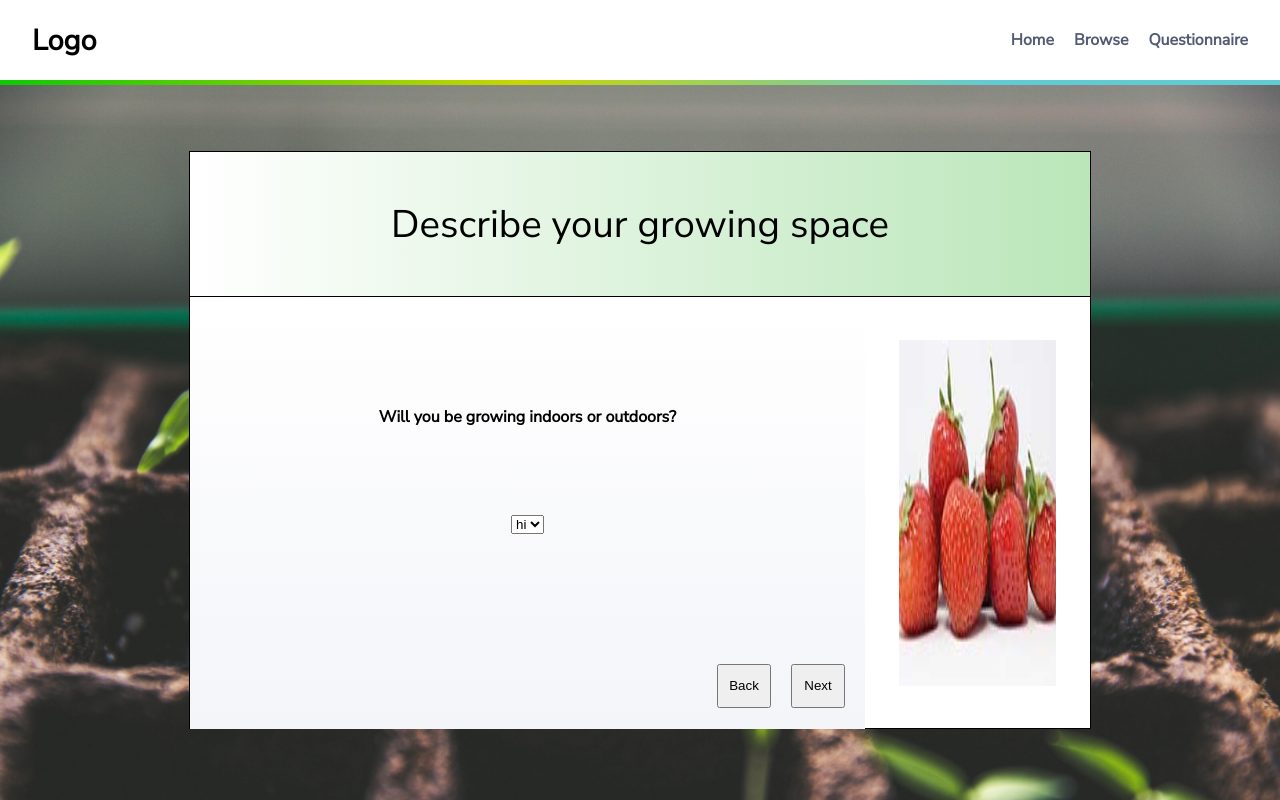
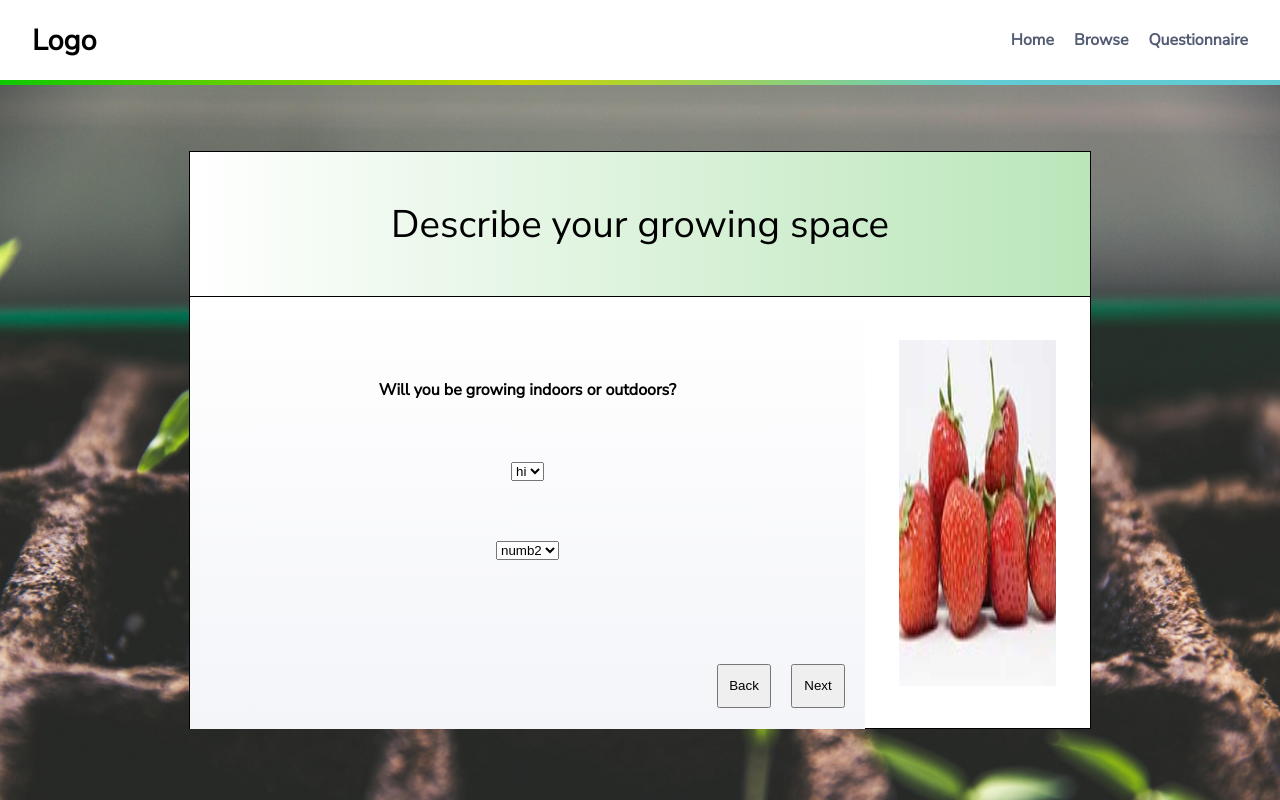
Before and after one commit to SchoolOfCode/w15_collaborative-react-project-fruit-veggie-grow-pro-team-i, a React (Create React App) app in the folder veggie_fruit_growpros/: page / in a window 1280 px wide. Both pictures are taken after a click on the button "Next". Built offline with nearby package versions, Linux system fonts and the light colour scheme.

Commit message:
added a secound select option button

```diff
--- a/veggie_fruit_growpros/src/components/Questionnaire/Input/Input.js
+++ b/veggie_fruit_growpros/src/components/Questionnaire/Input/Input.js
@@ -32,6 +32,10 @@ const Input = ({setProfile,header,InlineVar,InlineVar2}) => {
                 <option value="">hi</option>
             </select>
 
+            <select style={{display:InlineVar}} name="" id="">
+                <option value="">numb2</option>
+            </select>
+
         </div>
      );
 }
```
